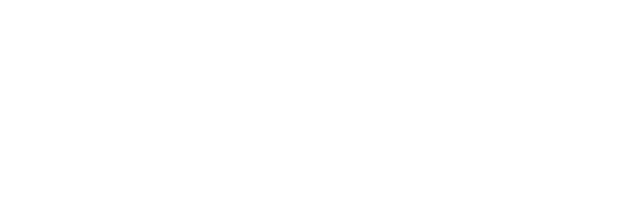
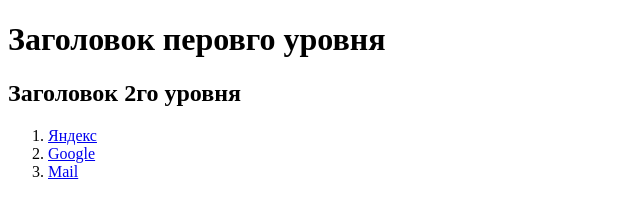
Before and after one commit to Mefrit/tenzor-task-html, a website: page src/index.html in a window 1280 px wide. Shown: the whole page, without its empty margins (0-640 px from the left). Drawn offline with Linux system fonts and the light colour scheme.

Commit message:
Задание по HTML

```diff
--- a/src/index.html
+++ b/src/index.html
@@ -3,5 +3,13 @@
     <head>
         <title>HTML</title>
     </head>
-    <body></body>
+    <body>
+        <h1>Заголовок перовго уровня</h1>
+        <h2>Заголовок 2го уровня</h2>
+        <ol>
+            <li><a href="https://yandex.ru">Яндекс</a></li>
+            <li><a href="https://www.google.ru/">Google</a></li>
+            <li><a href="https://mail.ru/">Mail</a></li>
+        </ol>
+    </body>
 </html>
```
